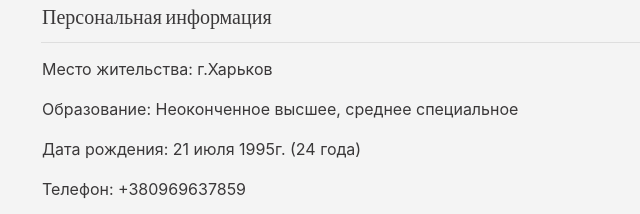
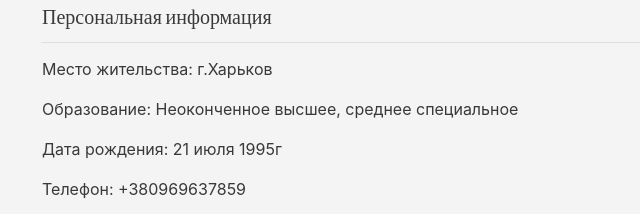
Before and after one commit to AndreiKozh/myRezume, a plain HTML site: page index.html in a window 1280 px wide. Shown: the part 147-361 px from the top of the page, 48-688 px from the left. Drawn offline with nearby package versions, Linux system fonts and the light colour scheme; some packages are replaced by stand-ins of ours.

Commit message:
modified index.html

```diff
--- a/index.html
+++ b/index.html
@@ -49,7 +49,7 @@
                                         <div class="col-12">
                                             <address>Место жительства: г.Харьков</address>
                                             <p>Образование: Неоконченное высшее, среднее специальное</p>
-                                            <p>Дата рождения: 21 июля 1995г. (24 года)</p>
+                                            <p>Дата рождения: 21 июля 1995г</p>
                                             <p>Телефон: +380969637859</p>
                                             <p>Электронная почта: kozhenevskiyandrey@gmail.com</p>
                                         </div>
```
